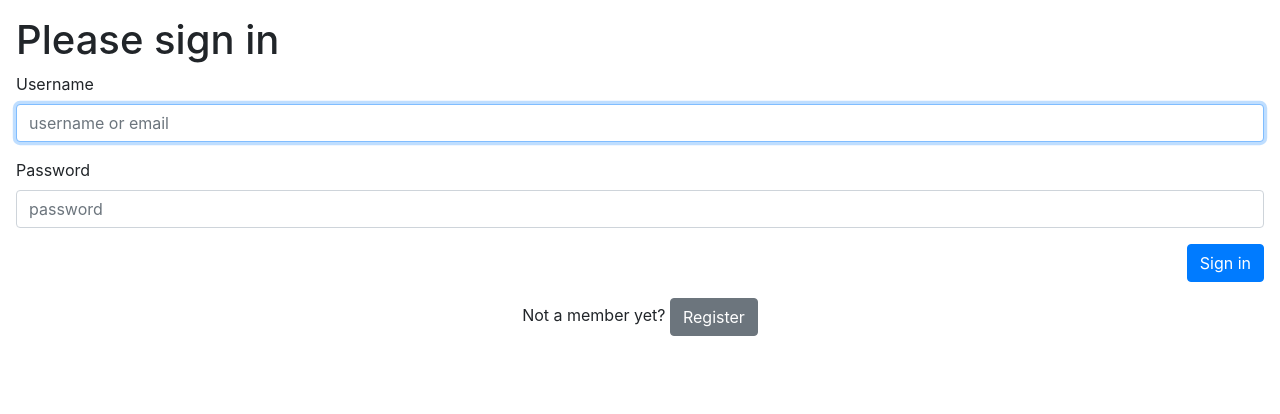
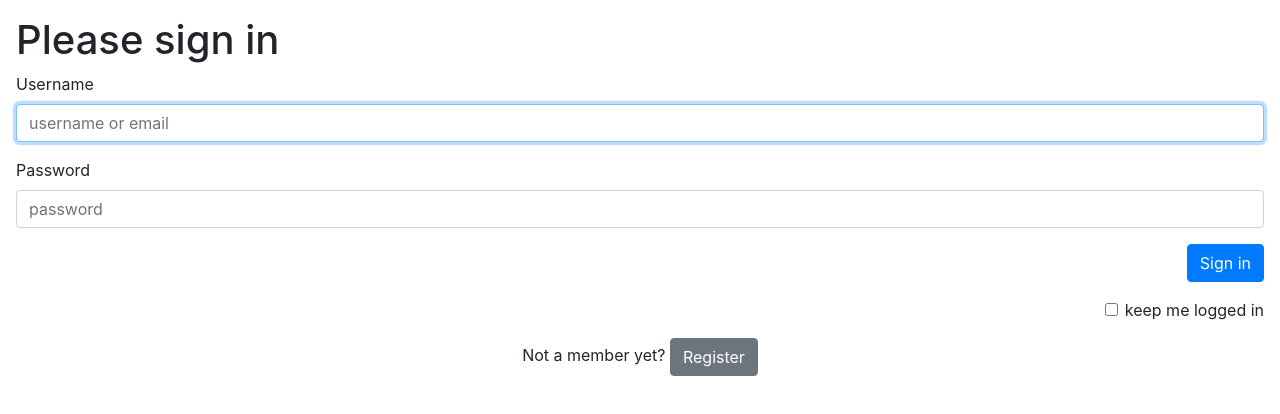
Before and after one commit to naienko/embroidery-app, a React (Create React App) app: page /login in a window 1280 px wide. Shown: the top 414 px of the page. Built offline with nearby package versions, Linux system fonts and the light colour scheme.

Commit message:
stay logged in checkbox

```diff
--- a/src/components/UserAccessLayer.js
+++ b/src/components/UserAccessLayer.js
@@ -1,5 +1,4 @@
 import React, { Component } from "react"
-import APIManager from "../modules/APIManager";
 
 import ApplicationView from "./ApplicationView";
 
--- a/src/components/auth/Login.js
+++ b/src/components/auth/Login.js
@@ -9,7 +9,8 @@ class Login extends Component {
     //empty state to start with, to store input fields in
     state = {
         username: "",
-        password: ""
+        password: "",
+        stayLogged: false
     }
 
     // Update state whenever an input field is edited (Steve's code)
@@ -17,6 +18,14 @@ class Login extends Component {
         const stateToChange = {}
         stateToChange[event.target.id] = event.target.value
         this.setState(stateToChange)
+    }
+
+    handleCheckbox = event => {
+        if (event.target.checked) {
+            this.setState({stayLogged: true});
+        } else {
+            this.setState({stayLogged: false});
+        }
     }
 
     //event handler for login (cribbed from Jenna's code)
@@ -31,8 +40,13 @@ class Login extends Component {
             APIManager.login(loginObject).then(
                 user => {
                     //store the input data in sessionStorage (like a cookie)
-                    sessionStorage.setItem("userId", parseInt(user.userId))
-                    sessionStorage.setItem("AccessToken", user.id)
+                    if (this.state.stayLogged === true) {
+                        localStorage.setItem("userId", parseInt(user.userId))
+                        localStorage.setItem("AccessToken", user.id)
+                    } else {
+                        sessionStorage.setItem("userId", parseInt(user.userId))
+                        sessionStorage.setItem("AccessToken", user.id)
+                    }
                     this.props.setAuth()
                 }
             )
@@ -58,6 +72,11 @@ class Login extends Component {
                     <FormGroup className="text-right">
                         <Button color="primary" type="submit">Sign in</Button>
                     </FormGroup>
+                    <FormGroup check className="text-right">
+                        <Label check>
+                            <Input type="checkbox" name="stayLogged" id="stayLogged" onClick={this.handleCheckbox} />{' '} keep me logged in
+                        </Label>
+                    </FormGroup>
                 </Form>
                 <div className="text-center">
                     Not a member yet? <Button color="secondary" onClick={() => this.props.history.push("/register")}>Register</Button>
```
